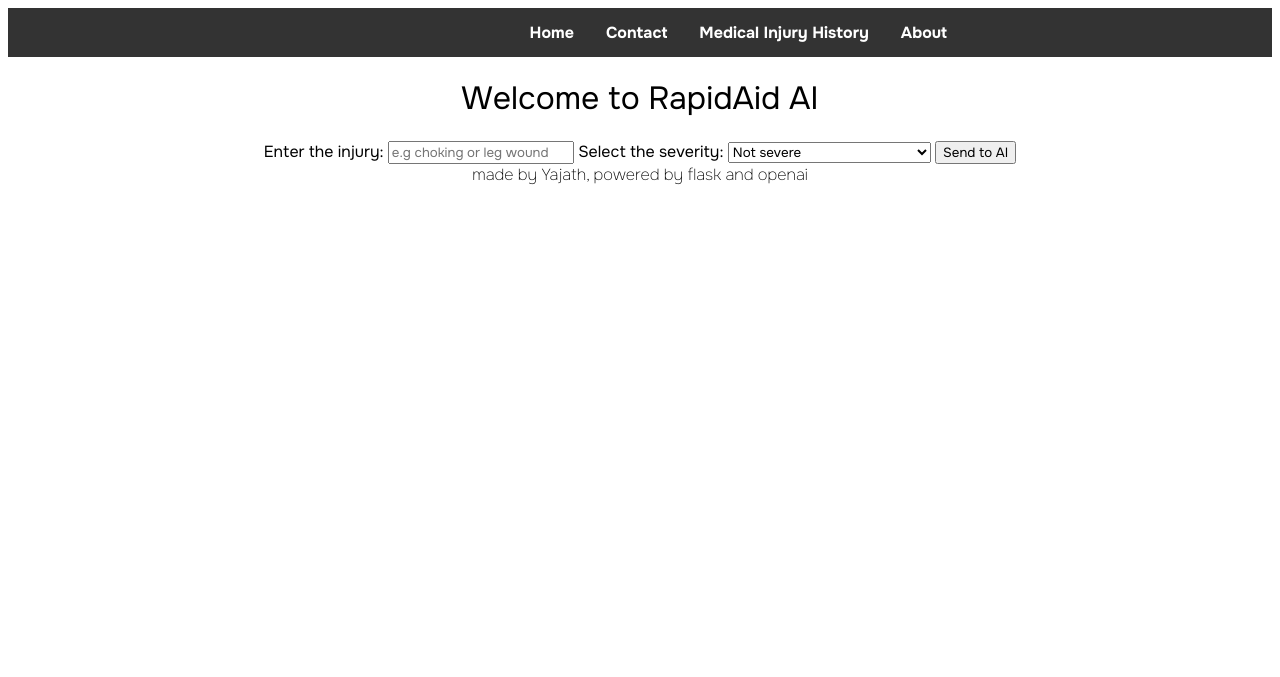
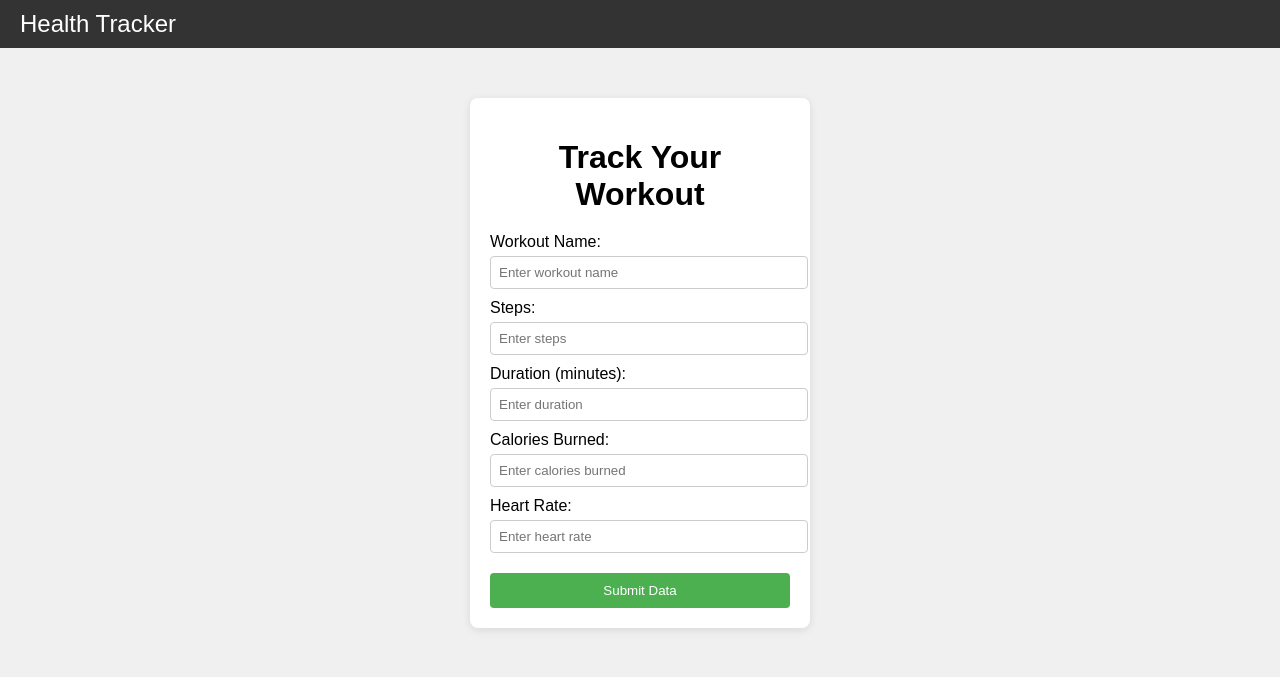
Before and after one commit to thatnoobgamer/hackabyte-submission, a Flask app: page / in a window 1280 px wide. Shown: the top 677 px of the page. Run offline with Flask 3, Linux system fonts and the light colour scheme.

Commit message:
changed the project entirely

```diff
--- a/main.py
+++ b/main.py
@@ -1,41 +1,47 @@
-# Import packages
-
-from flask import Flask, render_template, request
-import markdown
-import openai
-
-def airesponse(injury, severity):
-        f = open("apikey",'r')
-        openai.api_key = f.read()
-        aicontent = "help! theres a person who is currently/has a" + str(injury) + ". the severity of the injury is " + str(severity) + ".please tell me what to do in a numbered list. please include what to do until help arrives and what to do for any possible injury based on any information provided."
-        response = openai.chat.completions.create(
-            model="gpt-4o-mini",
-            messages=[
-                {"role": "system", "content": "please say what an emt would say. don't say that you are an emt. format your response as: for a <insert severity> <insert injury> do this. also, provide a answer based on injury alone. do not ask for more information. use simple english."},
-                {"role": "system", "content": "use english characters and numbers. do not use emojis or other special characters."},
-                {"role": "system", "content": "absolutely zero markdown."},
-                {"role": "system", "content": "look through places like webmd to find things for the user to help."},
-                {"role": "user", "content":   aicontent}
-                ],
-            max_tokens=1000,
-        )
-        f.close()
-        return response
+from flask import Flask, render_template, request, redirect, url_for
+import sqlite3
 
 app = Flask(__name__)
 
-# Homepage router
+# Set up SQLite database
+def init_db():
+    conn = sqlite3.connect('database.db')
+    c = conn.cursor()
+    c.execute('''CREATE TABLE IF NOT EXISTS workouts (
+                    id INTEGER PRIMARY KEY AUTOINCREMENT,
+                    workout_name TEXT,
+                    steps INTEGER,
+                    duration INTEGER,
+                    calories INTEGER,
+                    heart_rate INTEGER)''')
+    conn.commit()
+    conn.close()
 
+init_db()
+
+# Home route
 @app.route('/')
 def home():
     return render_template('index.html')
 
-@app.route('/directions', methods=['POST'])
-def directions():
-    injury = request.form['injury']
-    severity = request.form['severity']
-    response = airesponse(injury, severity)
-    return render_template('directions.html', response=markdown.markdown(response.choices[0].message.content))
+# Save data route
+@app.route('/submit', methods=['POST'])
+def submit():
+    workout_name = request.form['workout-name']
+    steps = request.form['steps']
+    duration = request.form['duration']
+    calories = request.form['calories']
+    heart_rate = request.form['heart-rate']
+
+    conn = sqlite3.connect('database.db')
+    c = conn.cursor()
+    c.execute('''INSERT INTO workouts (workout_name, steps, duration, calories, heart_rate)
+                 VALUES (?, ?, ?, ?, ?)''',
+              (workout_name, steps, duration, calories, heart_rate))
+    conn.commit()
+    conn.close()
+
+    return redirect(url_for('home'))
 
 if __name__ == '__main__':
     app.run(debug=True)
--- a/static/styles.css
+++ b/static/styles.css
@@ -1,75 +1,65 @@
-/* <weight>: Use a value from 100 to 900
-<uniquifier>: Use a unique and descriptive class name */
-* {
-  font-family: "Onest", serif;
-  font-optical-sizing: auto;
-  font-weight: 400;
-  font-style: normal;
-}
-
-
-
-#font-normal {
-  font-family: "Onest", serif;
-  font-optical-sizing: auto;
-  font-weight: 400;
-  font-style: normal;
-}
-
-#font-bold {
-  font-family: "Onest", serif;
-  font-optical-sizing: auto;
-  font-weight: 700;
-  font-style: normal;
-}
-
-#font-thin {
-  font-family: "Onest", serif;
-  font-optical-sizing: auto;
-  font-weight: 100;
-  font-style: normal;
-}
-
-#footer {
-  font-family: "Onest", serif;
-  font-optical-sizing: auto;
-  font-weight: 100;
-  font-style: normal;
-  text-align: center;
-}
-
-#main {
-  text-align: center;
-}
-
-#header {
-  position: relative;
-  background-color: #333;
-  overflow: hidden;
-  list-style-type: none;
-  padding-left: 40%;
-}
-
-#navli {
-  float: left;
-}
-
-#navli a {
-  display: block;
-  color: white;
-  text-align: center;
-  padding: 14px 16px;
-  text-decoration: none;
-  font-weight: bold;
-}
-
-ul {
-  list-style-type: none;
+body {
+  font-family: Arial, sans-serif;
+  background-color: #f0f0f0;
   margin: 0;
   padding: 0;
 }
 
-#navli a:hover {
+.navbar {
+  background-color: #333;
+  padding: 10px 20px;
+}
+
+.navbar-container {
+  display: flex;
+  justify-content: space-between;
+  align-items: center;
+}
+
+.navbar-brand {
+  color: white;
+  font-size: 24px;
+  text-decoration: none;
+}
+
+.container {
+  width: 300px;
+  margin: 50px auto;
+  padding: 20px;
   background-color: white;
-  color: black
+  border-radius: 8px;
+  box-shadow: 0 2px 8px rgba(0, 0, 0, 0.1);
 }
+
+h1 {
+  text-align: center;
+  margin-bottom: 20px;
+}
+
+label {
+  margin-bottom: 5px;
+  display: block;
+}
+
+input {
+  width: 100%;
+  padding: 8px;
+  margin-bottom: 10px;
+  border: 1px solid #ccc;
+  border-radius: 4px;
+}
+
+button {
+  width: 100%;
+  padding: 10px;
+  background-color: #4CAF50;
+  color: white;
+  border: none;
+  border-radius: 4px;
+  margin-top: 10px;
+  cursor: pointer;
+}
+
+button:hover {
+  background-color: #45a049;
+}
--- a/templates/index.html
+++ b/templates/index.html
@@ -1,44 +1,42 @@
 <!DOCTYPE html>
 <html lang="en">
 <head>
-    <meta charset="UTF-8">
-    <meta name="viewport" content="width=device-width, initial-scale=1.0">
-    <title>RapidAid AI</title>
-    <link rel="stylesheet" href="{{ url_for('static', filename='styles.css') }}">
-    <link rel="preconnect" href="https://fonts.googleapis.com">
-    <link rel="preconnect" href="https://fonts.gstatic.com" crossorigin>
-    <link href="https://fonts.googleapis.com/css2?family=Onest:wght@100..900&display=swap" rel="stylesheet">
-    <link rel="shortcut icon" href="{{ url_for('static', filename='favicon.ico') }}">
+  <meta charset="UTF-8">
+  <meta name="viewport" content="width=device-width, initial-scale=1.0">
+  <title>Health Tracker</title>
+  <link rel="stylesheet" href="styles.css">
 </head>
 <body>
-    <div id="header">
-        <ul id="navbar">
-            <li id="navli"><a href="/">Home</a></li>
-            <li id="navli"><a href="/contact">Contact</a></li>
-            <li id="navli"><a href="/history">Medical Injury History</a></li>
-            <li id="navli"><a href="/about">About</a></li>
-        </ul>
+  <!-- Navbar -->
+  <nav class="navbar">
+    <div class="navbar-container">
+      <a href="/" class="navbar-brand">Health Tracker</a>
     </div>
-    <h1 id="main">Welcome to RapidAid AI</h1>
-    <iframe src="directions.html" frameborder="0" style="display: none;"></iframe>
-    <form id="main", action="directions", method="post">
-        <label for="injury">Enter the injury:</label>
-        <input type="text" id="injury" name="injury" placeholder="e.g choking or leg wound" required>
-        <label for="severity">Select the severity:</label>
-        <select id="severity" name="severity">
-            <option value="not severe">Not severe</option>
-            <option value="kinda severe">Kind of severe</option>
-            <option value="severe">Severe</option>
-            <option value="very severe/life threatened">Very Severe/Life Threatened</option>
-          </select>
-        <button type="submit", onclick="submitValue()">Send to AI</button>
-    <div id="footer">made by Yajath, powered by flask and openai</div>
-    <div id="google_translate_element"></div>
-    <script type="text/javascript">
-        function googleTranslateElementInit() {
-          new google.translate.TranslateElement({pageLanguage: 'en'}, 'google_translate_element');
-        }
-    </script>
-    <script type="text/javascript" src="//translate.google.com/translate_a/element.js?cb=googleTranslateElementInit"></script>
+  </nav>
+
+  <!-- Main Content -->
+  <div class="container">
+    <h1>Track Your Workout</h1>
+
+    <form action="/submit" method="POST">
+      <label for="workout-name">Workout Name:</label>
+      <input type="text" id="workout-name" name="workout-name" placeholder="Enter workout name" required>
+
+      <label for="steps">Steps:</label>
+      <input type="number" id="steps" name="steps" placeholder="Enter steps" required>
+
+      <label for="duration">Duration (minutes):</label>
+      <input type="number" id="duration" name="duration" placeholder="Enter duration" required>
+
+      <label for="calories">Calories Burned:</label>
+      <input type="number" id="calories" name="calories" placeholder="Enter calories burned" required>
+
+      <label for="heart-rate">Heart Rate:</label>
+      <input type="number" id="heart-rate" name="heart-rate" placeholder="Enter heart rate" required>
+
+      <button type="submit">Submit Data</button>
+    </form>
+  </div>
+
 </body>
 </html>
```
Also changed, not shown: templates/directions.html (deleted, +0 -31 lines), database.db (added).
